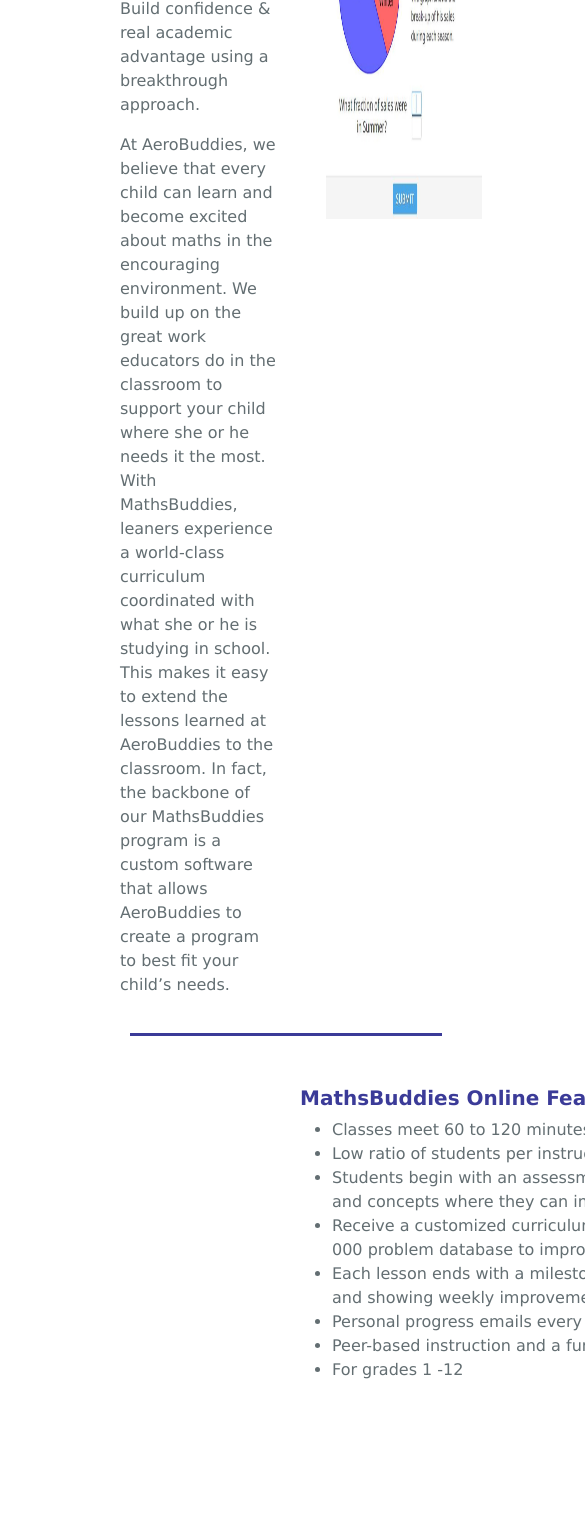
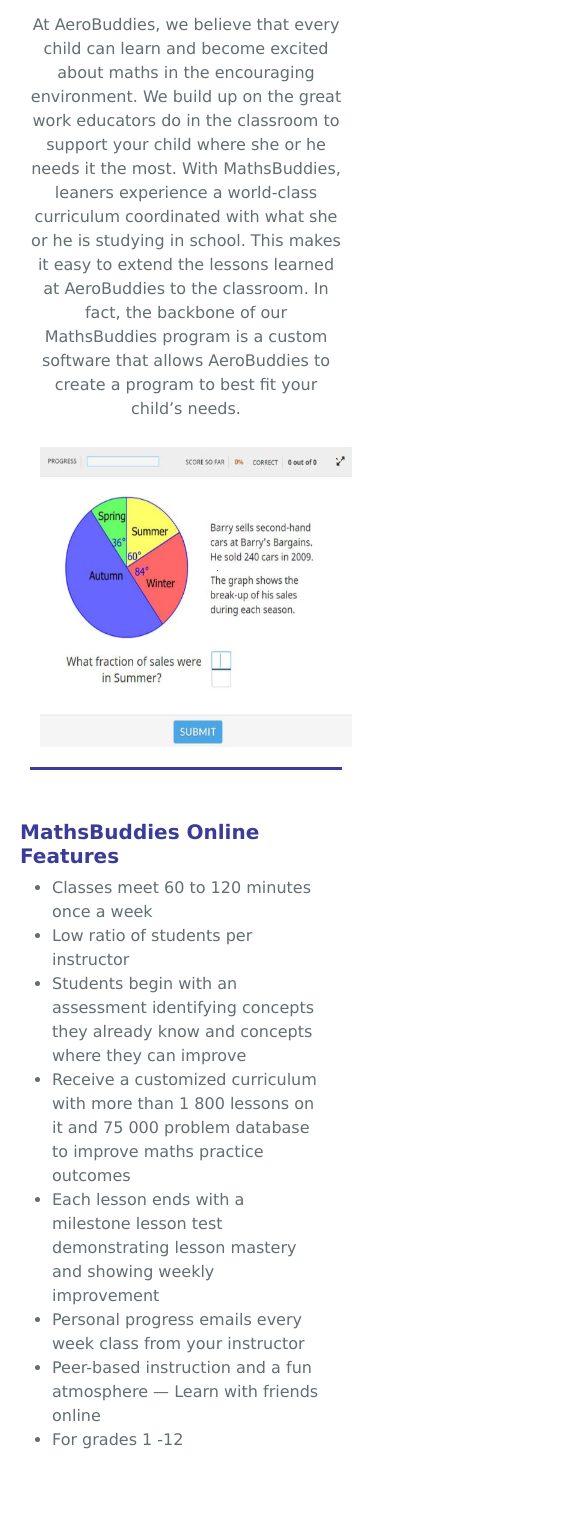
Before and after one commit to Dremas22/Aerobuddies, a Next.js app in the folder aerobuddies-app/: page /mathsProgram in a window 390 px wide. Shown: the part 432-1958 px from the top of the page, 585 px wide, since content can reach past the window. Built offline with nearby package versions, Linux system fonts and the light colour scheme.

Commit message:
Completed mobile responsive

```diff
--- a/aerobuddies-app/components/Newsroom/newsroomComponent.module.css
+++ b/aerobuddies-app/components/Newsroom/newsroomComponent.module.css
@@ -49,7 +49,7 @@
 
 .articleDiv {
     width: 100%;
-    height: 500px;
+    height: 400px;
     /* border: 1px solid #dfe6e9; */
 
 }
--- a/aerobuddies-app/components/programs/mathsProgramComp.module.css
+++ b/aerobuddies-app/components/programs/mathsProgramComp.module.css
@@ -86,3 +86,73 @@
     text-align: left;
 
 }
+
+@media screen and (min-width: 320px) and (max-width: 580px) {
+
+    .mathsProgramContainer3 {
+        display: flex;
+        flex-direction: column;
+        text-align: center;
+        width: 80%;
+        margin: 40px 0 0 30px;
+
+    }
+
+    .mathsProgramContents1 {
+        text-align: center;
+        width: 100%
+    }
+
+    .mathsProgramContents2 img {
+
+        width: 100%;
+        height: 300px;
+        margin: 10px 0 0 50px;
+    }
+
+    .mathsProgramContents2 {
+        width: 100%;
+        margin-left: -40px;
+    }
+
+    .linerMaths {
+        margin: 20px 0 0 30px;
+    }
+
+    .mathsProgramList {
+        width: 300px;
+        margin: 50px 0 0 20px;
+        text-align: left;
+    }
+
+}
+
+@media screen and (min-width: 581px) and (max-width: 992px) {
+
+    .mathsProgramContainer3 {
+            display: flex;
+            flex-direction: column;
+            text-align: center;
+            width: 90%;
+            margin: 40px 0 0 30px;
+    }
+
+    .mathsProgramContents1,  .mathsProgramContents2 {
+        text-align: center;
+        width: 100%
+    }
+
+    .mathsProgramContents2 {
+        margin-left: -50px;
+    }
+
+    .linerMaths  {
+        margin: 20px 0 0 50px;
+    }
+
+    .mathsProgramList {
+        width: 500px;
+        margin: 50px 0 0 20px;
+        text-align: left;
+    }
+}
```
Also changed, not shown: aerobuddies-app/components/about-us/about-us.module.css (+5 -2 lines), aerobuddies-app/components/programs/flyingClubComponent.module.css (+61 -0 lines).
